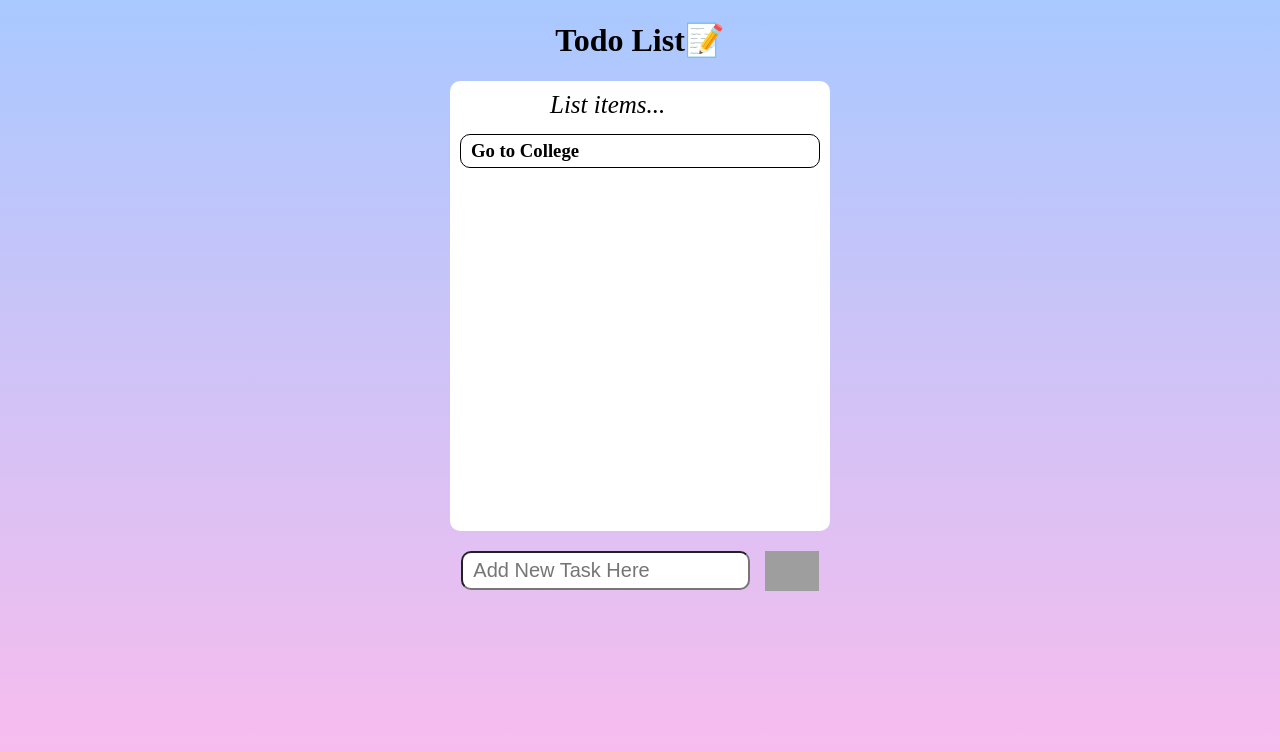
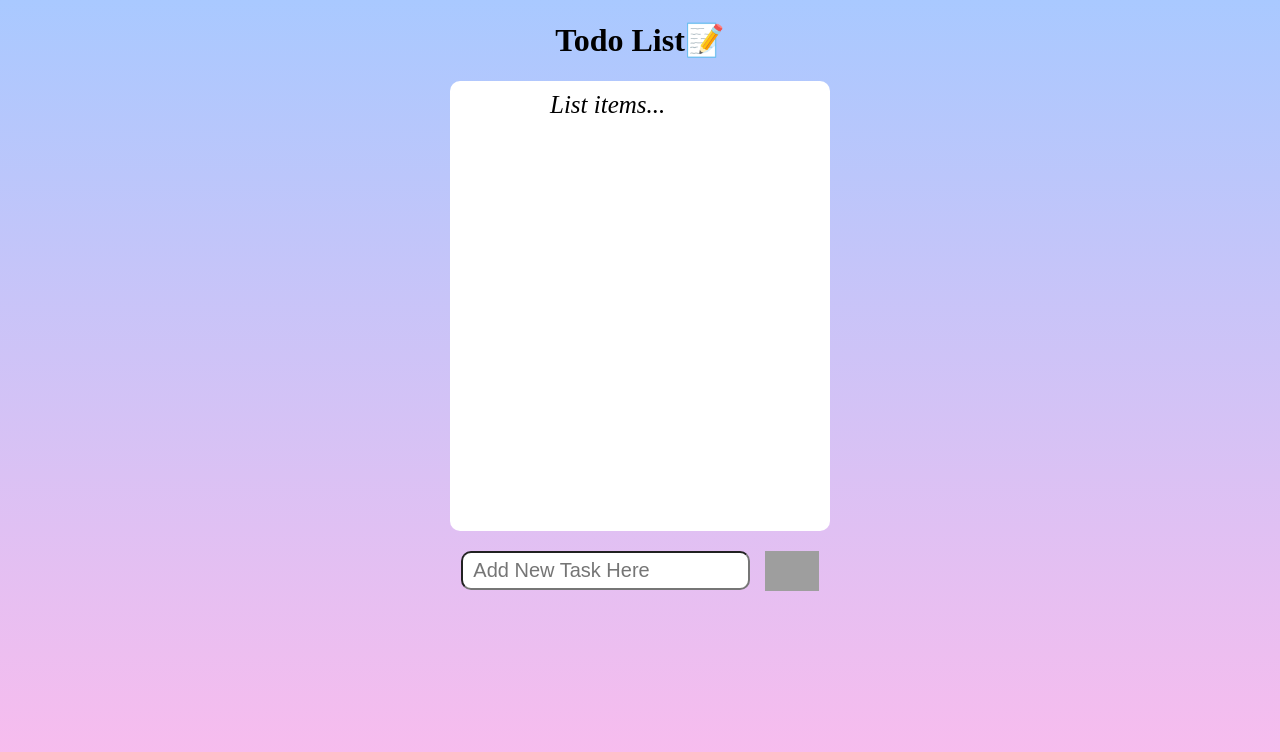
Before and after one commit to surajjagtap9836/Todo-List-React, a React (Vite) app: page / in a window 1280 px wide. Shown: the top 752 px of the page. Built offline with nearby package versions, Linux system fonts and the light colour scheme; grey boxes are pictures that could not be loaded.

Commit message:
add toaster

```diff
--- a/src/Todo.jsx
+++ b/src/Todo.jsx
@@ -4,13 +4,21 @@ import plus from "./../../images/plus.svg" ;
 import './Todo.css';
 
 function Todo() {
-  const  [todolist,settodolist]=useState(["Go to College"]);
- const [newtodo,setnewtodo]=useState([""]);
+ const  [todolist,settodolist]=useState([]);
+ const [newtodo,setnewtodo]=useState("");
 
  let additem=()=>{
+
+    if (newtodo===""){
+      toast.error("Task Not Added Please Add Task...")
+      return
+    }
+    {
       settodolist([...todolist,newtodo]);
       setnewtodo("")
       toast.success("Task Added successfully !")
+    }
+
 }
 
  let update=(event)=>{
@@ -24,13 +32,21 @@ function Todo() {
         <h1 className='todo-title'>Todo List📝</h1>
         <div className='container'>
           <p className='name'>List items...</p>
+
           {
+
           todolist.map((todos)=>{
             return(
+              <>
+
             <h3 className='items'>{todos}</h3>
+
+            </>
           )
           })
         }
+
+
 
         </div>
 
@@ -45,10 +61,14 @@ function Todo() {
 
             <img src={plus}
             className='add-btn'
-            onClick={additem} />
+            onClick={additem}
+
+            />
 
           </>
         </div>
+
+
         <Toaster/>
     </div>
     </>
```
Lines whose indentation alone changed are shown as unchanged.
